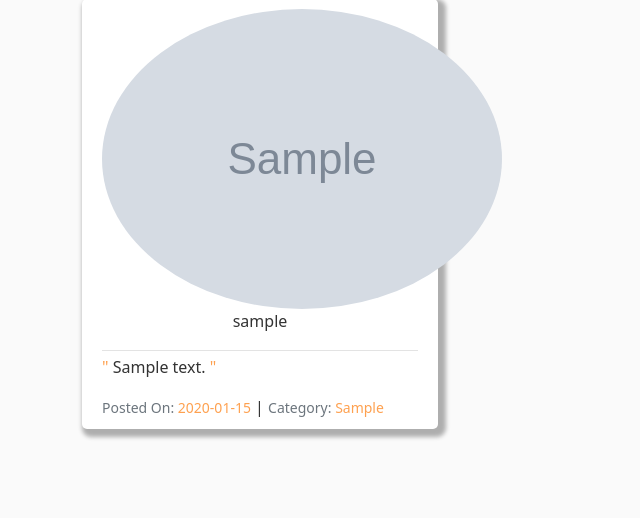
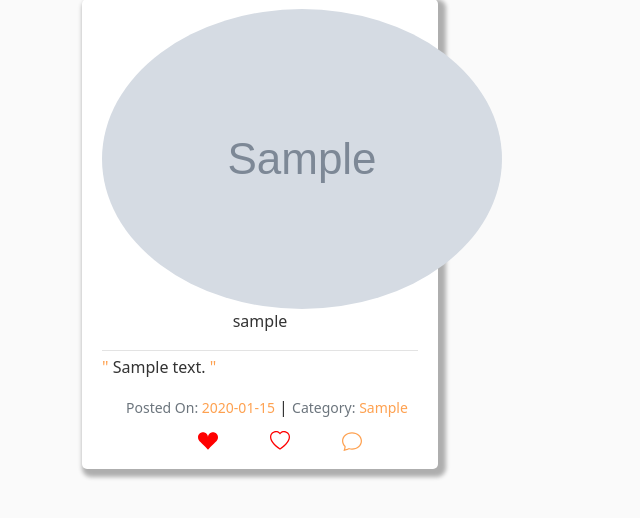
Before and after one commit to AtienoObwanda/pitchSplash, a Flask app: page / in a window 1280 px wide. Shown: the part 81-599 px from the top of the page, without its empty margins (0-640 px from the left). Run offline with Flask 2, Linux system fonts and the light colour scheme; tables that the repository leaves empty hold one stand-in row (values such as "Sample post"); grey boxes marked "Sample" are stand-in pictures; some libraries are stand-ins or nearby versions.

Commit message:
adding icons

```diff
--- a/app/main/views.py
+++ b/app/main/views.py
@@ -30,3 +30,14 @@ def pitch():
         flash('Pitch added successfully!','success')
         return redirect(url_for('main.index'))
     return render_template("pitch.html", title='Pitch-Splash | New Pitch', form=form)
+
+@main.route('/react/<int:pitch_id>')
+@login_required
+def react(pitch_id):
+    pitch = Pitch.query.get_or_404(pitch_id)
+    if pitch not in current_user.pitches_liked.all():
+        current_user.pitches_liked.append(pitch)
+    else:
+        current_user.pitches_liked.remove(pitch)
+        db.session.commit()
+        return '',200
--- a/app/templates/index.html
+++ b/app/templates/index.html
@@ -18,10 +18,28 @@
                             </div>
                     </div>
                     <div class="media-footer">
-                        <small class="text-muted align-left">Posted On: <span style="color: #fea150">{{ pitch.datePosted.strftime('%Y-%m-%d') }}</span></small>
+                        <small class="ms-4 text-muted align-left">Posted On: <span style="color: #fea150">{{ pitch.datePosted.strftime('%Y-%m-%d') }}</span></small>
                         <span>  |  </span>
                         <small class="text-muted align-right">Category:  <span style="color: #fea150">{{ pitch.category }}</span></small>
-
+                    </br>
+                        <div class="pt-2 mb-2">
+                            <a class="ms-5" style="text-decoration: none;"></a>
+                            <a class="ms-5" style="text-decoration: none;">
+                                <svg xmlns="http://www.w3.org/2000/svg" width="20" height="20" fill="red" class="bi bi-suit-heart-fill" viewBox="0 0 16 16">
+                                    <path d="M4 1c2.21 0 4 1.755 4 3.92C8 2.755 9.79 1 12 1s4 1.755 4 3.92c0 3.263-3.234 4.414-7.608 9.608a.513.513 0 0 1-.784 0C3.234 9.334 0 8.183 0 4.92 0 2.755 1.79 1 4 1z"/>
+                                </svg>
+                            </a>
+                            <a class="ms-5" style="text-decoration: none;">
+                                <svg xmlns="http://www.w3.org/2000/svg" width="20" height="20" fill="red" class="bi bi-heart" viewBox="0 0 16 16">
+                                    <path d="m8 2.748-.717-.737C5.6.281 2.514.878 1.4 3.053c-.523 1.023-.641 2.5.314 4.385.92 1.815 2.834 3.989 6.286 6.357 3.452-2.368 5.365-4.542 6.286-6.357.955-1.886.838-3.362.314-4.385C13.486.878 10.4.28 8.717 2.01L8 2.748zM8 15C-7.333 4.868 3.279-3.04 7.824 1.143c.06.055.119.112.176.171a3.12 3.12 0 0 1 .176-.17C12.72-3.042 23.333 4.867 8 15z"/>
+                                </svg>
+                            </a>
+                            <a class="ms-5" style="text-decoration: none;">
+                                <svg xmlns="http://www.w3.org/2000/svg" width="20" height="20" fill="#fea150" class="bi bi-chat" viewBox="0 0 16 16">
+                                    <path d="M2.678 11.894a1 1 0 0 1 .287.801 10.97 10.97 0 0 1-.398 2c1.395-.323 2.247-.697 2.634-.893a1 1 0 0 1 .71-.074A8.06 8.06 0 0 0 8 14c3.996 0 7-2.807 7-6 0-3.192-3.004-6-7-6S1 4.808 1 8c0 1.468.617 2.83 1.678 3.894zm-.493 3.905a21.682 21.682 0 0 1-.713.129c-.2.032-.352-.176-.273-.362a9.68 9.68 0 0 0 .244-.637l.003-.01c.248-.72.45-1.548.524-2.319C.743 11.37 0 9.76 0 8c0-3.866 3.582-7 8-7s8 3.134 8 7-3.582 7-8 7a9.06 9.06 0 0 1-2.347-.306c-.52.263-1.639.742-3.468 1.105z"/>
+                                </svg>
+                            </a>
+                        </div>
                     </div>
 
                 </article>
```
